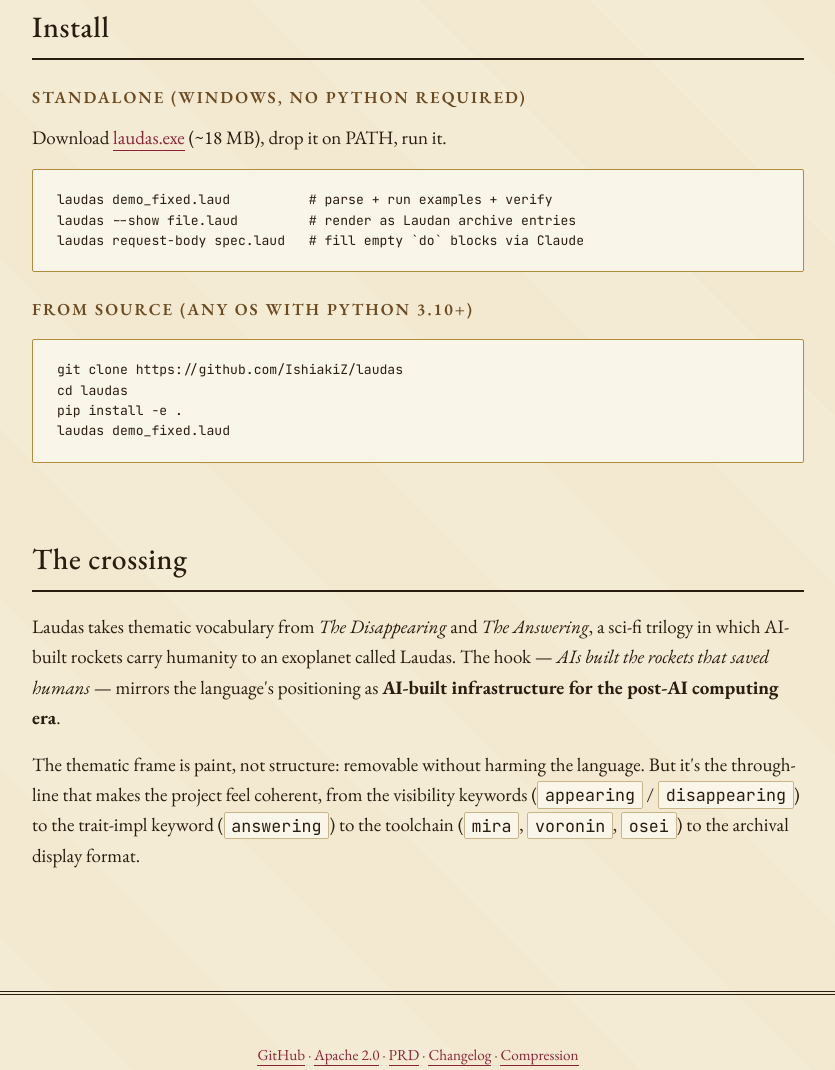
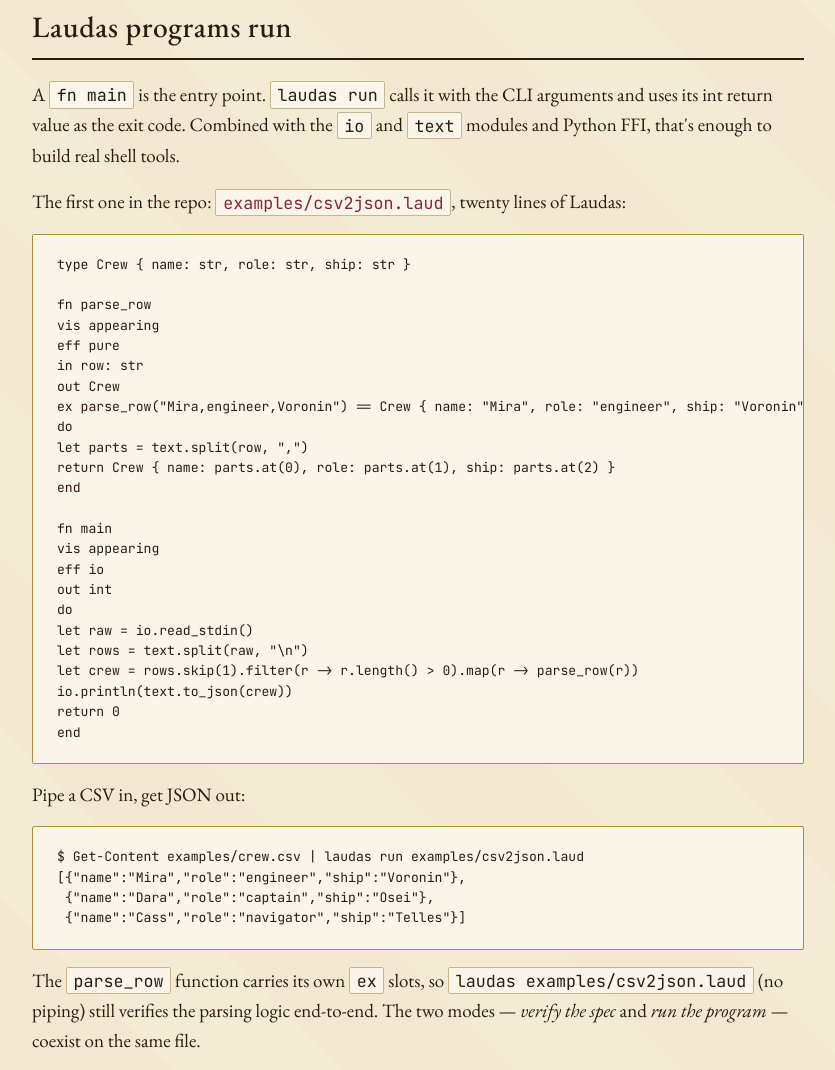
Before and after one commit to IshiakiZ/laudas, a plain HTML site: page docs/index.html in a window 1280 px wide. Shown: the part 2855-3925 px from the top of the page, without its empty margins (222-1057 px from the left). Drawn offline with nearby package versions, Linux system fonts and the light colour scheme.

Commit message:
docs: site shows the runnable-program story (laudas run, csv2json)
The site previously highlighted only the spec/verifier story. With v0.5.5 +
v0.5.6, Laudas programs are actually executable as CLI tools. New section
on the landing page walks through examples/csv2json.laud — twenty lines of
Laudas, parses CSV from stdin, emits JSON. Install section gets the run +
request-body subcommands too.

```diff
--- a/docs/index.html
+++ b/docs/index.html
@@ -429,6 +429,58 @@ ver  ✗  ens result.is_some() iff b != 0
       </ul>
     </section>
 
+    <!-- ---------- runnable programs ---------- -->
+    <section>
+      <h2>Laudas programs run</h2>
+      <p>
+        A <code>fn main</code> is the entry point. <code>laudas run</code> calls it with
+        the CLI arguments and uses its int return value as the exit code.
+        Combined with the <code>io</code> and <code>text</code> modules and
+        Python FFI, that's enough to build real shell tools.
+      </p>
+
+      <p>The first one in the repo: <a href="https://github.com/IshiakiZ/laudas/blob/main/examples/csv2json.laud"><code>examples/csv2json.laud</code></a>, twenty lines of Laudas:</p>
+
+<pre>type Crew { name: str, role: str, ship: str }
+
+fn parse_row
+vis appearing
+eff pure
+in row: str
+out Crew
+ex parse_row("Mira,engineer,Voronin") == Crew { name: "Mira", role: "engineer", ship: "Voronin" }
+do
+let parts = text.split(row, ",")
+return Crew { name: parts.at(0), role: parts.at(1), ship: parts.at(2) }
+end
+
+fn main
+vis appearing
+eff io
+out int
+do
+let raw = io.read_stdin()
+let rows = text.split(raw, "\n")
+let crew = rows.skip(1).filter(r -> r.length() > 0).map(r -> parse_row(r))
+io.println(text.to_json(crew))
+return 0
+end</pre>
+
+      <p>Pipe a CSV in, get JSON out:</p>
+
+<pre>$ Get-Content examples/crew.csv | laudas run examples/csv2json.laud
+[{"name":"Mira","role":"engineer","ship":"Voronin"},
+ {"name":"Dara","role":"captain","ship":"Osei"},
+ {"name":"Cass","role":"navigator","ship":"Telles"}]</pre>
+
+      <p>
+        The <code>parse_row</code> function carries its own <code>ex</code> slots, so
+        <code>laudas examples/csv2json.laud</code> (no piping) still verifies the
+        parsing logic end-to-end. The two modes — <em>verify the spec</em> and
+        <em>run the program</em> — coexist on the same file.
+      </p>
+    </section>
+
     <!-- ---------- install ---------- -->
     <section>
       <h2>Install</h2>
@@ -438,9 +490,10 @@ ver  ✗  ens result.is_some() iff b != 0
         Download <a href="https://github.com/IshiakiZ/laudas/releases/latest">laudas.exe</a>
         (~18 MB), drop it on PATH, run it.
       </p>
-<pre>laudas demo_fixed.laud          # parse + run examples + verify
-laudas --show file.laud         # render as Laudan archive entries
-laudas request-body spec.laud   # fill empty `do` blocks via Claude</pre>
+<pre>laudas demo_fixed.laud              # parse + run examples + verify
+laudas --show file.laud             # render as Laudan archive entries
+laudas run program.laud [ARGS...]   # execute the program's `main`
+laudas request-body spec.laud       # fill empty `do` blocks via Claude</pre>
 
       <h3>From source (any OS with Python 3.10+)</h3>
 <pre>git clone https://github.com/IshiakiZ/laudas
```
